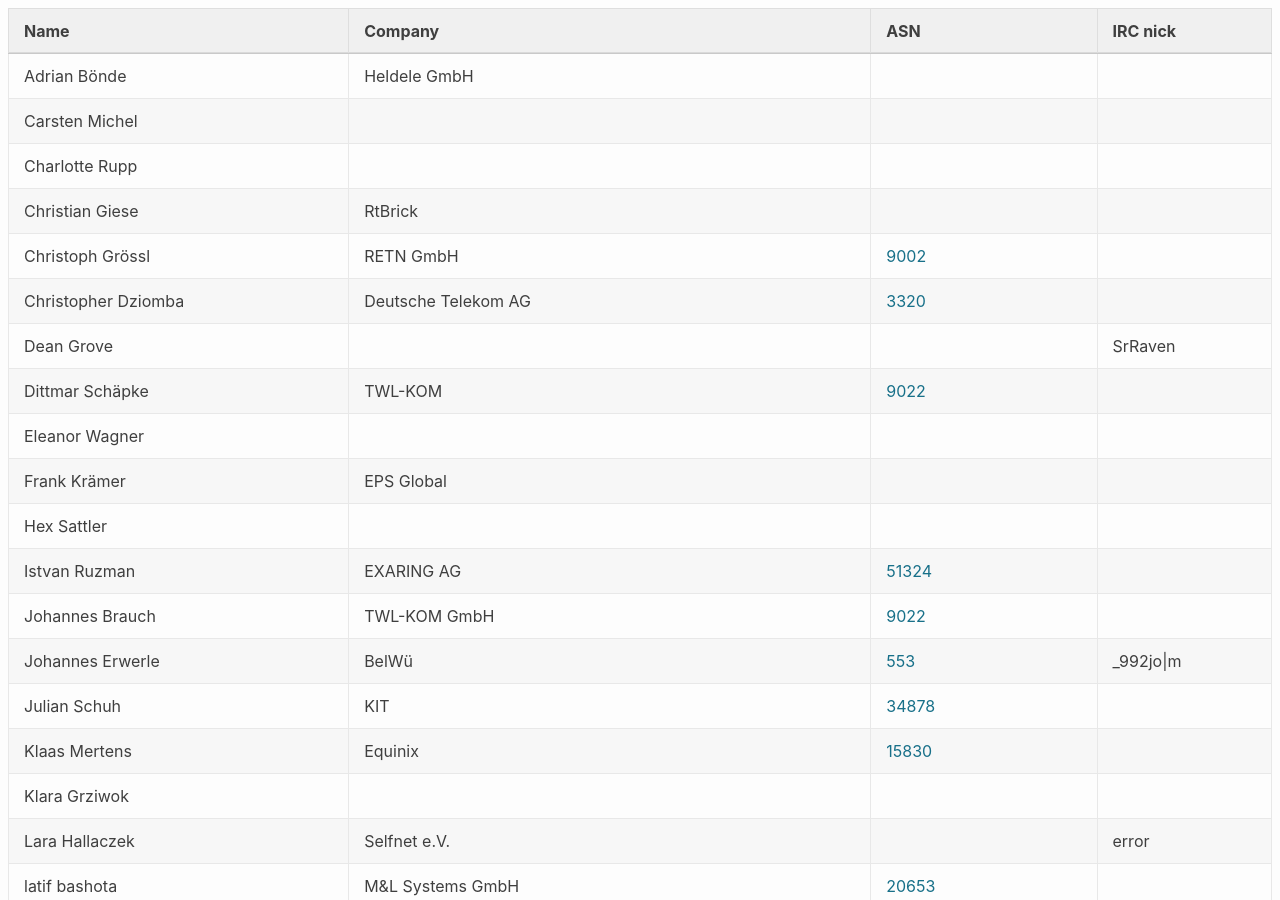
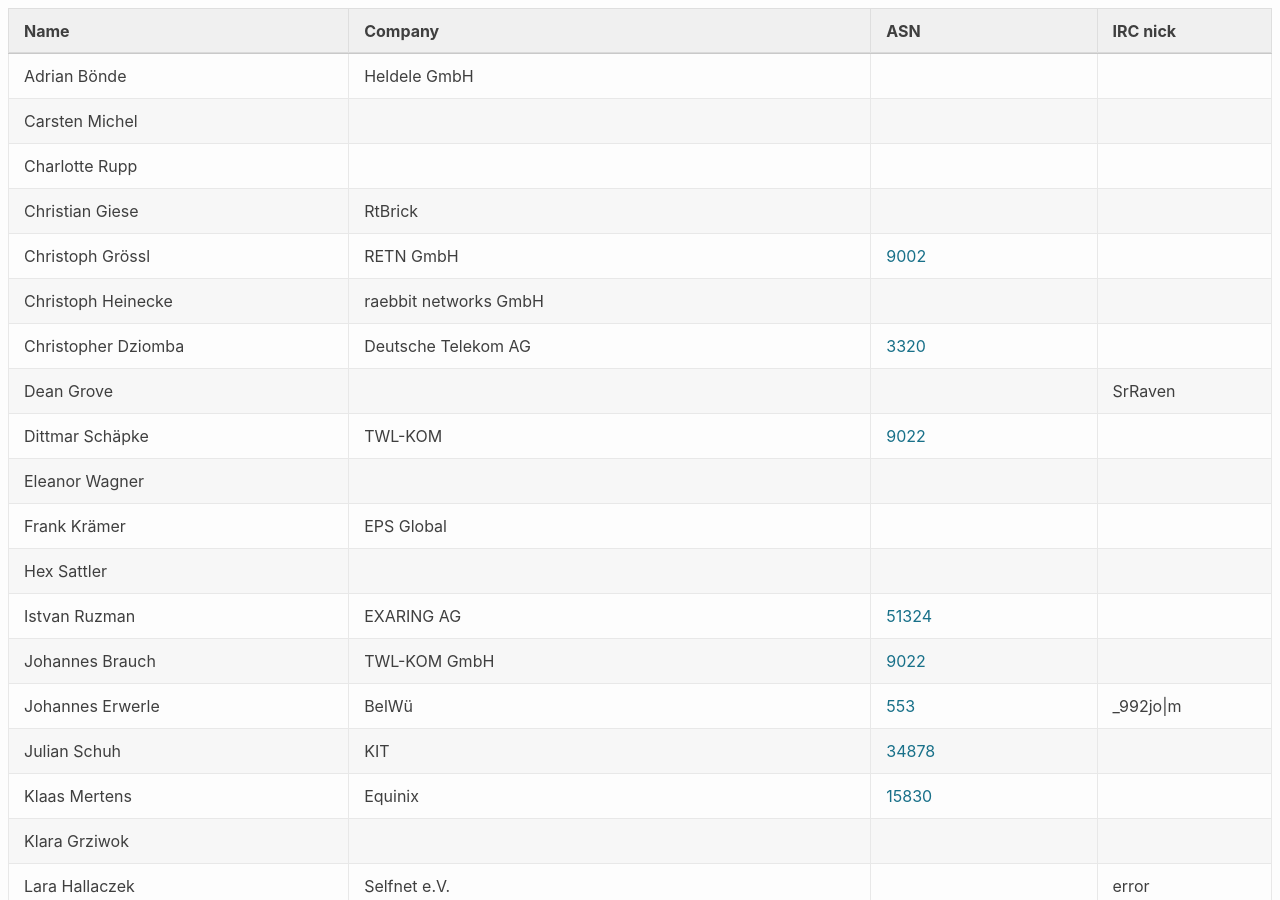
Before and after one commit to denog/pretix-attendeelist, a Jekyll site: the page built from denogmeetup24-04/index.markdown, in a window 1280 px wide and 900 px high. Built offline with Jekyll 4.4.1, drawn with Linux system fonts in a browser that asks for light colours.

Commit message:
Latest data: Tue Apr  2 11:28:06 UTC 2024

```diff
--- a/_data/attendees_denogmeetup24-04.json
+++ b/_data/attendees_denogmeetup24-04.json
@@ -34,6 +34,12 @@
     "company": "RETN GmbH",
     "irc": null,
     "asn": "9002"
+  },
+  {
+    "name": "Christoph Heinecke",
+    "company": "raebbit networks GmbH",
+    "irc": null,
+    "asn": null
   },
   {
     "name": "Dean Grove",
```
